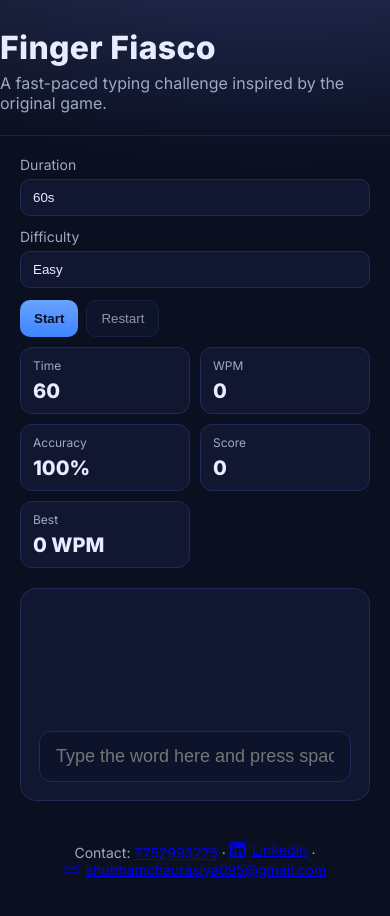
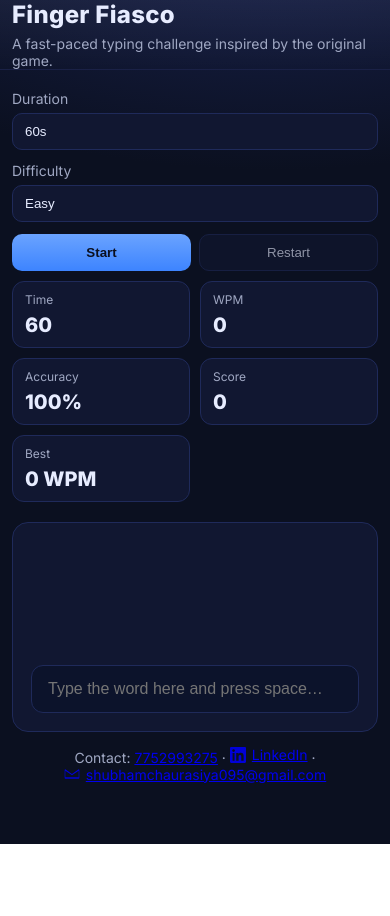
Before and after one commit to shubhu02511/finger_fiasco, a plain HTML site: page home.html in a window 390 px wide. After the commit the page ends 844 px from the top, so only its background shows below. Drawn offline with Linux system fonts and the light colour scheme.

Commit message:
responsive: clamp font sizes, fluid words height, and improved breakpoints for laptop/tablet/phone

```diff
--- a/style.css
+++ b/style.css
@@ -41,11 +41,13 @@ html, body {
   margin: 0;
   font-weight: 800;
   letter-spacing: 0.3px;
+  font-size: clamp(24px, 4vw, 44px);
 }
 
 .subtitle {
   margin: 6px 0 0;
   color: var(--muted);
+  font-size: clamp(14px, 2vw, 18px);
 }
 
 .controls {
@@ -134,10 +136,10 @@ select {
 .words {
   min-height: 110px;
   /* Limit visible area so the input stays in view */
-  max-height: 120px;
+  max-height: clamp(110px, 28vh, 180px);
   overflow-y: auto;
-  line-height: 36px;
-  font-size: 22px;
+  line-height: 1.6;
+  font-size: clamp(18px, 2.2vw, 22px);
   letter-spacing: 0.2px;
 }
 
@@ -172,7 +174,7 @@ select {
   color: var(--text);
   padding: 14px 16px;
   border-radius: 12px;
-  font-size: 18px;
+  font-size: clamp(16px, 2.3vw, 18px);
 }
 
 .footer {
@@ -195,7 +197,21 @@ select {
   opacity: 0.9;
 }
 
+/* Medium screens */
+@media (max-width: 1024px) {
+  .stats { grid-template-columns: repeat(3, minmax(0, 1fr)); }
+}
+
+/* Small screens */
 @media (max-width: 720px) {
   .controls { grid-template-columns: 1fr; }
   .stats { grid-template-columns: repeat(2, minmax(0, 1fr)); }
+  .header-inner { padding: 20px 0 16px; }
 }
+
+/* Extra-small phones */
+@media (max-width: 480px) {
+  .container { padding: 0 12px; }
+  .actions { flex-wrap: wrap; }
+  .btn { flex: 1 1 48%; }
+}
```
